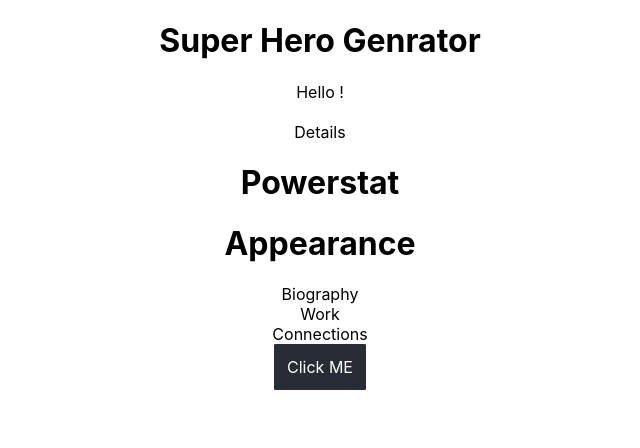
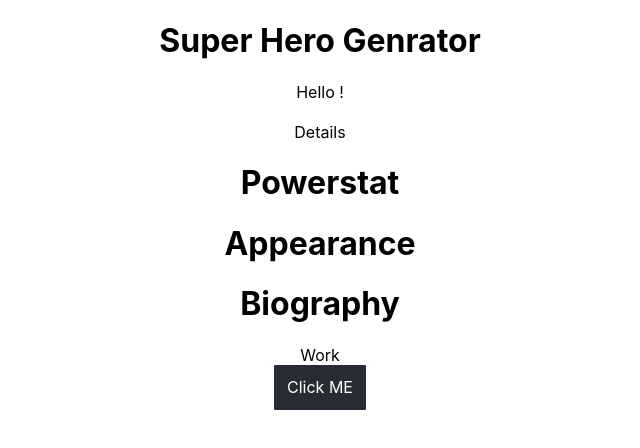
Before and after one commit to CantBeSubh/ProgrammingProjects, a React (Vite) app in the folder WebDev/superheronamegen/: page / in a window 1280 px wide. Shown: the top 448 px of the page, without its empty margins (320-960 px from the left). Built offline with nearby package versions, Linux system fonts and the light colour scheme.

Commit message:
Minro fix

```diff
--- a/WebDev/superheronamegen/src/Hero.jsx
+++ b/WebDev/superheronamegen/src/Hero.jsx
@@ -1,9 +1,9 @@
 import React from 'react'
+
 import {useState,useEffect} from 'react'
 import Powerstat from './comps/Powerstat'
 import Appearance from './comps/Appearance'
 import Biography from './comps/Biography'
-import Connections from './comps/Connections'
 import Work from './comps/Work'
 
 function Hero() {
@@ -11,12 +11,17 @@ function Hero() {
     const rand=()=>Math.floor(Math.random()*730)+1
 
     const fetchData=async ()=>{
+        try{
             const id =rand()
             const res=await fetch(
                 `https://akabab.github.io/superhero-api/api/id/${id}.json`
             )
             let data = await res.json()
             setData(data)
+        }catch{
+            fetchData()
+        }
+
     }
 
     let {name,powerstats,appearance,biography,work,connections,images} = data
@@ -31,7 +36,6 @@ function Hero() {
         <Appearance appearance={appearance}/>
         <Biography biography={biography}/>
         <Work work={work}/>
-        <Connections connections={connections}/>
         <div onClick={fetchData} id='btn'>Click ME</div>
     </div>
 
--- a/WebDev/superheronamegen/src/comps/Biography.jsx
+++ b/WebDev/superheronamegen/src/comps/Biography.jsx
@@ -4,10 +4,10 @@ function Biography(props) {
   let bio=props.biography
   return (
     <div>
-      Biography
+      <h1>Biography</h1>
       {bio &&
       <div>
-        <p>Your name is {bio.fullName}.</p>
+        <p>Your name is {bio.fullName==''?'unknown':bio.fullName}.</p>
         <p>Your birth place is {bio.placeOfBirth=='-'?'unknown': bio.placeOfBirth}.</p>You first appeared in {bio.firstAppearance}.
       </div>
       }
--- a/WebDev/superheronamegen/src/comps/Connections.jsx
+++ /dev/null
@@ -1,9 +0,0 @@
-import React from 'react'
-
-function Connections() {
-  return (
-    <div>Connections</div>
-  )
-}
-
-export default Connections
--- a/WebDev/superheronamegen/src/comps/Work.jsx
+++ b/WebDev/superheronamegen/src/comps/Work.jsx
@@ -6,7 +6,7 @@ function Work(props) {
     <div>
       Work
       {work&&
-      <p>You work as {work.occupation}</p>
+      <p> {work.occupation=='-'?'Unknown occupation':'You work as '+work.occupation}</p>
       }
     </div>
   )
```
Lines whose indentation alone changed are shown as unchanged.
